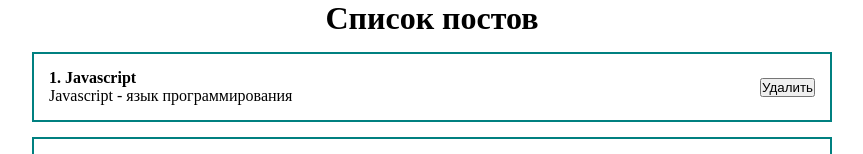
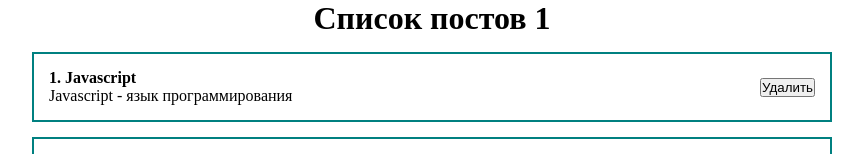
Before and after one commit to titov-andrei/react-fund-course, a React (Create React App) app: page / in a window 1280 px wide. Shown: the top 154 px of the page, without its empty margins (208-1071 px from the left). Built offline with nearby package versions, Linux system fonts and the light colour scheme.

Commit message:
Update PostList.jsx

```diff
--- a/src/components/PostList.jsx
+++ b/src/components/PostList.jsx
@@ -1,10 +1,10 @@
 import React from "react";
 import PostItem from "./PostItem";
 
-const PostList = ({posts}) => {
+const PostList = ({posts, title}) => {
   return (
     <div>
-      <h1 style={{ textAlign: "center" }}>Список постов</h1>
+      <h1 style={{ textAlign: "center" }}>{title}</h1>
       {posts.map((post) => (
         <PostItem post={post} key={post.id} />
       ))}
```
